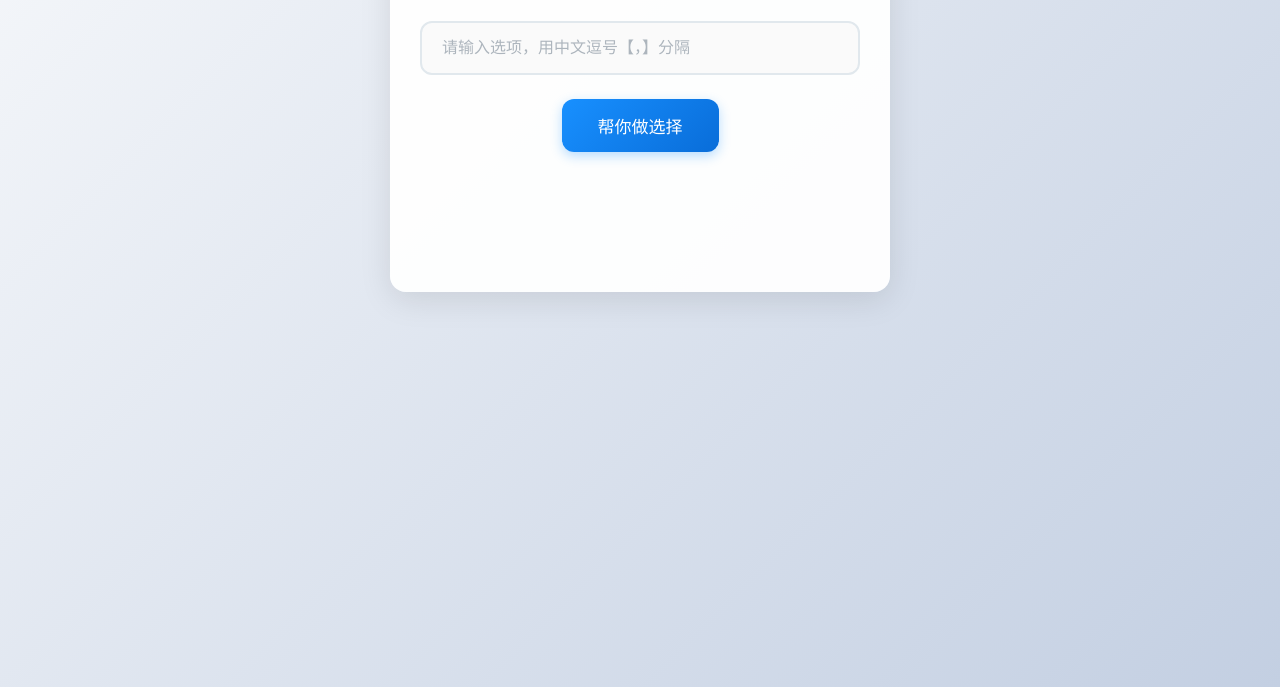
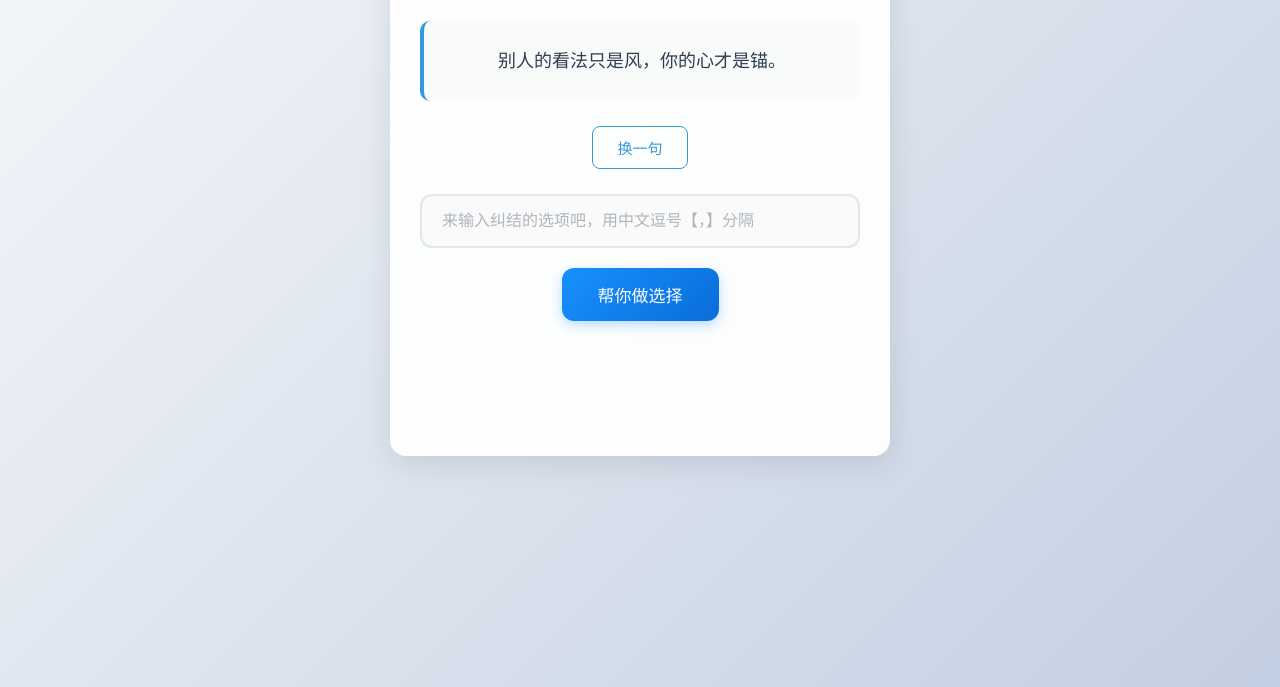
Before and after one commit to 2697003697/chooser, a plain HTML site: page index.html in a window 1280 px wide. Shown: the part 113-800 px from the top of the page. Drawn offline with Linux system fonts and the light colour scheme.

Commit message:
Update index.html

```diff
--- a/index.html
+++ b/index.html
@@ -16,19 +16,19 @@
       display: flex;
       flex-direction: column;
       align-items: center;
-      justify-content: flex-start; /* 从顶部开始排列 */
+      justify-content: flex-start;
       min-height: 100vh;
       padding: 20px;
-      background: linear-gradient(135deg, #f5f7fa 0%, #c3cfe2 100%); /* 渐变背景 */
+      background: linear-gradient(135deg, #f5f7fa 0%, #c3cfe2 100%);
       color: #333;
     }
 
     .container {
       width: 100%;
       max-width: 500px;
-      background-color: rgba(255, 255, 255, 0.95); /* 半透明白色背景 */
+      background-color: rgba(255, 255, 255, 0.95);
       border-radius: 16px;
-      box-shadow: 0 8px 32px rgba(0, 0, 0, 0.1); /* 更强的阴影 */
+      box-shadow: 0 8px 32px rgba(0, 0, 0, 0.1);
       padding: 30px;
       box-sizing: border-box;
       text-align: center;
@@ -44,6 +44,55 @@
       text-shadow: 0 2px 4px rgba(0, 0, 0, 0.1); /* 文字阴影 */
     }
 
+    /* 每日一句区域 */
+    #quoteDisplay {
+      font-size: 18px; /* 句子字体大小 */
+      line-height: 1.6; /* 行高 */
+      color: #2c3e50; /* 句子颜色 */
+      margin: 0 auto 25px; /* 上下外边距，居中 */
+      padding: 18px; /* 内边距 */
+      background-color: rgba(248, 249, 250, 0.7); /* 淡灰色背景 */
+      border-radius: 10px;
+      border-left: 4px solid #3498db; /* 左侧高亮条 */
+      text-align: center;
+      min-height: 80px; /* 预留空间 */
+      display: flex;
+      align-items: center;
+      justify-content: center;
+      transition: opacity 0.5s ease, transform 0.5s ease; /* 添加过渡效果 */
+      max-width: 100%; /* 防止溢出 */
+      word-wrap: break-word; /* 长句子自动换行 */
+    }
+
+    #quoteDisplay.show {
+      opacity: 1;
+      transform: scale(1);
+    }
+
+    #quoteDisplay.hiding {
+      opacity: 0;
+      transform: scale(0.95);
+    }
+
+    #quoteButton {
+      padding: 10px 24px;
+      font-size: 15px;
+      font-weight: 500;
+      color: #3498db;
+      background-color: transparent;
+      border: 1px solid #3498db;
+      border-radius: 8px;
+      cursor: pointer;
+      margin-bottom: 25px; /* 与下方元素间距 */
+      transition: all 0.3s ease;
+    }
+
+    #quoteButton:hover {
+      background-color: #3498db;
+      color: white;
+    }
+
+    /* 原有的选择器样式 */
     #optionsInput {
       width: 100%;
       padding: 16px 20px; /* 更大内边距 */
@@ -66,8 +115,8 @@
       color: #adb5bd; /* 占位符颜色 */
     }
 
-    button {
-      margin-top: 24px; /* 按钮上留更多空间 */
+    button#chooseButton { /* 特指选择按钮 */
+      margin-top: 20px; /* 按钮上留更多空间 */
       padding: 14px 36px; /* 更大按钮 */
       font-size: 17px;
       font-weight: 500;
@@ -82,49 +131,19 @@
       overflow: hidden; /* 隐藏内部动画效果溢出 */
     }
 
-    button:hover {
+    button#chooseButton:hover {
       background: linear-gradient(135deg, #40a9ff 0%, #1890ff 100%); /* 悬停渐变 */
       box-shadow: 0 6px 16px rgba(24, 144, 255, 0.4); /* 悬停阴影 */
     }
 
-    button:active {
+    button#chooseButton:active {
       transform: translateY(2px) scale(0.98); /* 点击时下沉并轻微缩小 */
       box-shadow: 0 2px 8px rgba(24, 144, 255, 0.3); /* 点击时阴影变浅 */
     }
 
-    button::after {
-      content: '';
-      position: absolute;
-      top: 50%;
-      left: 50%;
-      width: 5px;
-      height: 5px;
-      background: rgba(255, 255, 255, 0.5);
-      opacity: 0;
-      border-radius: 100%;
-      transform: scale(1, 1) translate(-50%);
-      transform-origin: 50% 50%;
-    }
-
-    button:focus:not(:active)::after {
-      animation: ripple 1s ease-out;
-    }
-
-    @keyframes ripple {
-      0% {
-        transform: scale(0, 0);
-        opacity: 1;
-      }
-      100% {
-        transform: scale(20, 20);
-        opacity: 0;
-      }
-    }
-
-
     #resultContainer {
-      margin-top: 30px;
-      min-height: 80px; /* 预留更多空间 */
+      margin-top: 25px;
+      min-height: 80px;
       display: flex;
       align-items: center;
       justify-content: center;
@@ -134,16 +153,16 @@
       font-size: 22px; /* 结果字体稍大 */
       font-weight: bold;
       color: #52c41a; /* 绿色 */
-      opacity: 0; /* 初始隐藏 */
-      transform: translateY(20px) scale(0.95); /* 初始位置偏下并缩小 */
+      opacity: 0;
+      transform: translateY(20px) scale(0.95);
       transition: opacity 0.6s cubic-bezier(0.25, 0.8, 0.25, 1), transform 0.6s cubic-bezier(0.25, 0.8, 0.25, 1); /* 更自然的缓动 */
       padding: 15px 25px;
       background-color: rgba(82, 196, 26, 0.1); /* 淡绿色背景 */
       border-radius: 10px;
-      border-left: 4px solid #52c41a; /* 左侧高亮条 */
+      border-left: 4px solid #52c41a;
       text-align: center;
       max-width: 100%; /* 防止文字溢出 */
-      word-wrap: break-word; /* 长选项自动换行 */
+      word-wrap: break-word;
     }
 
     #result.show {
@@ -175,7 +194,17 @@
         font-size: 24px;
       }
 
-      #optionsInput, button {
+      #quoteDisplay {
+        font-size: 16px; /* 移动端句子稍小 */
+        min-height: 100px; /* 预留更多空间 */
+        padding: 15px;
+      }
+
+      #quoteButton {
+        font-size: 14px;
+      }
+
+      #optionsInput, button#chooseButton {
         font-size: 16px; /* 确保移动端文字清晰 */
       }
 
@@ -189,7 +218,11 @@
 <body>
   <div class="container">
     <h1>帮你做选择</h1>
-    <input type="text" id="optionsInput" placeholder="请输入选项，用中文逗号【，】分隔">
+
+    <div id="quoteDisplay">加载中...</div>
+    <button id="quoteButton">换一句</button>
+
+    <input type="text" id="optionsInput" placeholder="来输入纠结的选项吧，用中文逗号【，】分隔">
     <button id="chooseButton">帮你做选择</button>
     <div id="resultContainer">
       <div id="result"></div>
@@ -198,44 +231,104 @@
   </div>
 
   <script>
+    // 句子库
+    const quotes = [
+      "生活就像骑自行车，想保持平衡就得往前走。",
+      "成功不是终点，失败不是致命的，继续前进的勇气才是最重要的。",
+      "愿你眼里的星星，温柔泛滥，人间至善。",
+      "不要等待机会，而要创造机会。",
+      "所有的胜利，都是有备而来。",
+      "路漫漫其修远兮，吾将上下而求索。",
+      "今天能做的事，绝不拖到明天。",
+      "只有在人群中间，才能认识自己。",
+      "种一棵树最好的时间是十年前，其次是现在。",
+      "快乐不是因为得到的多，而是计较的少。",
+      "你并非孤身一人。",
+      "如果你觉得你已经堕落了，不要怕，因为树倒了还能当柴烧。",
+      "你比自己想象中更强大。",
+      "不一定每天都很好，但每天都会有些小美好在等你。",
+      "你不一定非得长成玫瑰，你乐意的话，做茉莉，做雏菊，做无名小花，做千千万万。",
+      "我懂你的不易。",
+      "失败是成功之母，那成功是什么？",
+      "今天你已经很努力了，给自己放个小假吧！",
+      "你值得所有美好，不是因为完美，而是因为你真实又勇敢。",
+      "在我眼里，你本身就散发着光芒，所以不要害怕前方的阴影。",
+      "别急，慢慢来。",
+      "世界或许会质疑你，但我知道——你就是那个能改变一切的人。",
+      "你所经历的每一次挫折，都是通往梦想的垫脚石。",
+      "你生来就值得被爱，也值得拥有最好的一切。",
+      "你身体里住着一个了不起的自己，现在，是时候让她出来大放异彩了。",
+      "前方虽长，可路旁有花，天上有星。",
+      "世事皆有裂痕，那是光照进来的地方。",
+      "今天的不开心就到此为止，明天依旧光芒万丈。",
+      "做自己的光，不需要太亮，足以挨过寒冬和黑夜就好。",
+      "累了的话，就歇一歇，和今天的夕阳说声再见。",
+      "天赋可以让一个人闪闪发光，但努力也能。",
+      "愿你遍历山河，觉得人间值得。",
+      "别人的看法只是风，你的心才是锚。",
+      "坏日子总有尽头，但你先得把今天走过去。",
+      "你柔软的肩膀，承载过许多坚强，现在可以休息一下了。"
+    ];
+
+    const quoteDisplay = document.getElementById('quoteDisplay');
+    const quoteButton = document.getElementById('quoteButton');
     const input = document.getElementById('optionsInput');
-    const button = document.getElementById('chooseButton');
+    const chooseButton = document.getElementById('chooseButton');
     const resultDiv = document.getElementById('result');
     const errorDiv = document.getElementById('error');
 
-    button.addEventListener('click', () => {
+    // 获取随机句子
+    function getRandomQuote() {
+      return quotes[Math.floor(Math.random() * quotes.length)];
+    }
+
+    function displayQuote(quote) {
+        quoteDisplay.classList.add('hiding');
+        quoteDisplay.classList.remove('show');
+        setTimeout(() => {
+            quoteDisplay.textContent = quote;
+            quoteDisplay.classList.remove('hiding');
+            quoteDisplay.classList.add('show');
+        }, 300);
+    }
+
+    window.onload = function() {
+        displayQuote(getRandomQuote());
+    };
+
+    quoteButton.addEventListener('click', () => {
+        displayQuote(getRandomQuote());
+    });
+
+    chooseButton.addEventListener('click', () => {
       const inputValue = input.value.trim();
-
       errorDiv.classList.remove('show');
       resultDiv.classList.remove('show');
 
       if (!inputValue) {
-        showError('哇塞，没有选项的话，我也没辙了呀');
+        showError('没有选项的话我也没辙啦！');
         return;
       }
 
       const options = inputValue.split('，').map(opt => opt.trim()).filter(opt => opt.length > 0);
 
       if (options.length < 2) {
-        showError('嘿嘿嘿，只有一个选项还需要我帮你选嘛！');
+        showError('黑黑黑，一个选项还要我帮你选嘛');
         return;
       }
-      button.disabled = true;
-      button.textContent = '选择中...';
+
+      chooseButton.disabled = true;
+      chooseButton.textContent = '思考中...';
 
       setTimeout(() => {
         const randomIndex = Math.floor(Math.random() * options.length);
         const chosenOption = options[randomIndex];
-
-
-        resultDiv.textContent = chosenOption;
+        resultDiv.textContent = `帮你选好啦：${chosenOption}`;
         resultDiv.style.color = '#52c41a';
         resultDiv.style.borderLeftColor = '#52c41a';
         resultDiv.classList.add('show');
-
-
-        button.disabled = false;
-        button.textContent = '帮你做选择';
+        chooseButton.disabled = false;
+        chooseButton.textContent = '帮你做选择';
       }, 500);
     });
 
@@ -243,11 +336,10 @@
       errorDiv.textContent = message;
       errorDiv.classList.add('show');
       errorDiv.style.animation = 'shake 0.5s';
-      setTimeout(() => {
-          errorDiv.style.animation = '';
-      }, 500);
+      setTimeout(() => { errorDiv.style.animation = ''; }, 500);
     }
 
+    // 错误提示抖动动画
     const style = document.createElement('style');
     style.textContent = `
       @keyframes shake {
```
